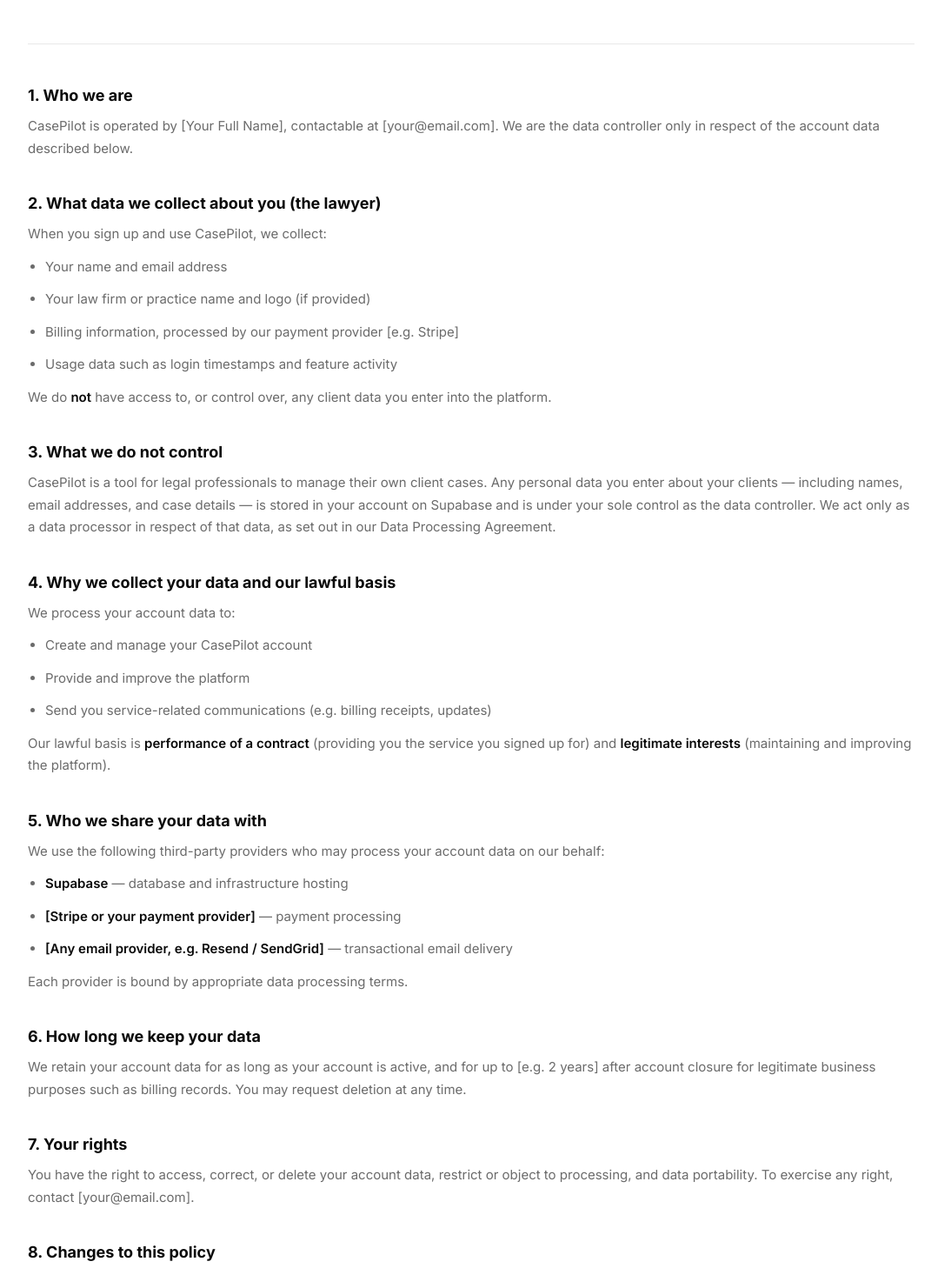
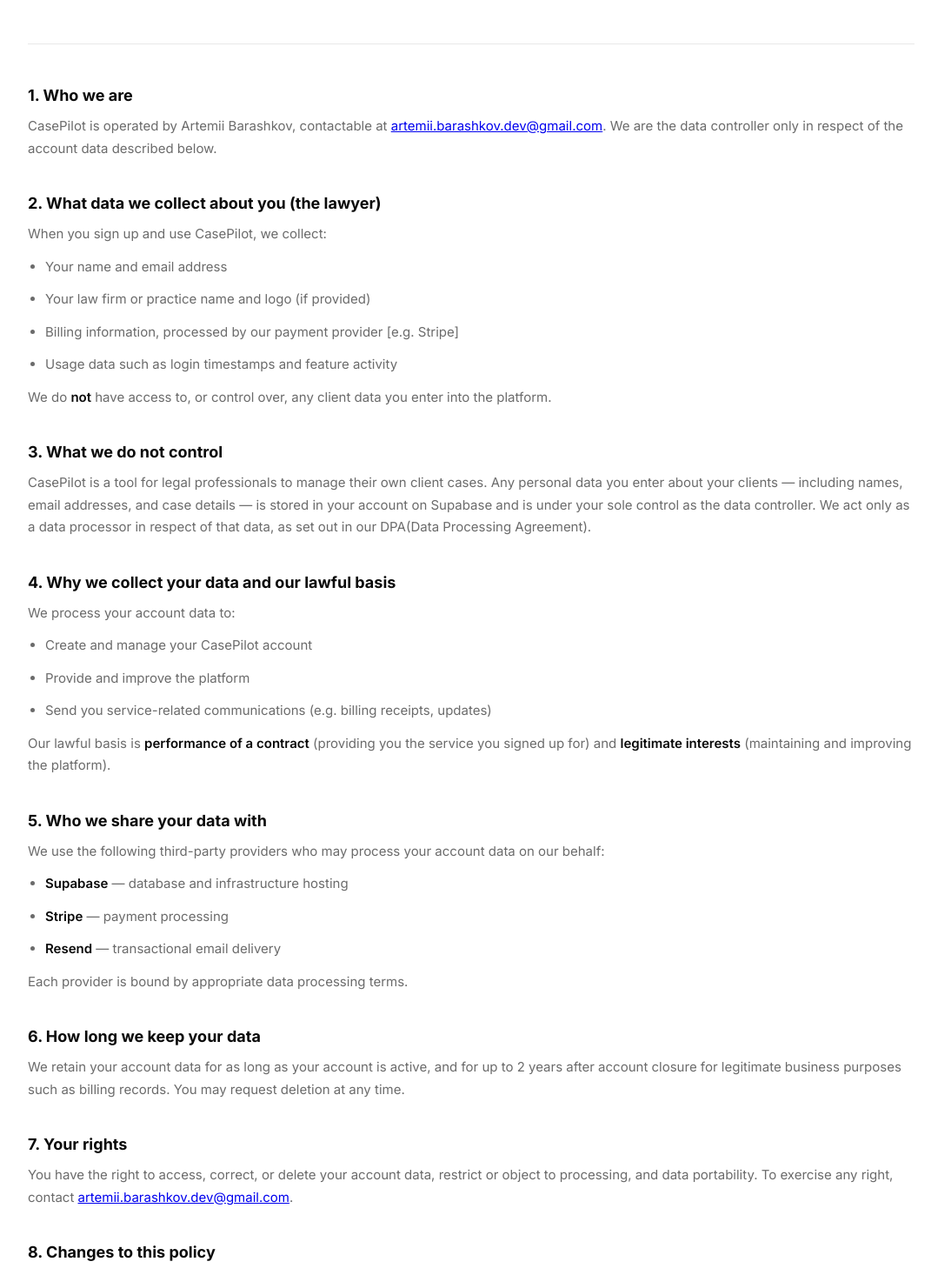
Before and after one commit to ArtemiiHH/case-pilot-website, a React (Vite) app: page /privacy in a window 1280 px wide. Shown: the part 324-1790 px from the top of the page at 87% size, without its empty margins (98-1177 px from the left). Built offline with nearby package versions, Linux system fonts and the light colour scheme.

Commit message:
Provide my data to Privacy Policy page

```diff
--- a/src/pages/Privacy.jsx
+++ b/src/pages/Privacy.jsx
@@ -12,7 +12,7 @@ export default function Privacy() {
 
         <p>
           This Privacy Policy explains how CasePilot ("we", "us", or "our"),
-          operated by [Your Full Name], collects and uses personal data about
+          operated by Artemii Barashkov, collects and uses personal data about
           the lawyers and legal professionals ("users") who sign up to use our
           platform. It does not cover client data entered by users into the
           platform — that data is controlled exclusively by the user.
@@ -22,9 +22,12 @@ export default function Privacy() {
 
         <h2>1. Who we are</h2>
         <p>
-          CasePilot is operated by [Your Full Name], contactable at
-          [your@email.com]. We are the data controller only in respect of the
-          account data described below.
+          CasePilot is operated by Artemii Barashkov, contactable at{" "}
+          <a href="mailto:artemii.barashkov.dev@gmail.com">
+            artemii.barashkov.dev@gmail.com
+          </a>
+          . We are the data controller only in respect of the account data
+          described below.
         </p>
 
         <h2>2. What data we collect about you (the lawyer)</h2>
@@ -49,7 +52,7 @@ export default function Privacy() {
           names, email addresses, and case details — is stored in your account
           on Supabase and is under your sole control as the data controller. We
           act only as a data processor in respect of that data, as set out in
-          our Data Processing Agreement.
+          our DPA(Data Processing Agreement).
         </p>
 
         <h2>4. Why we collect your data and our lawful basis</h2>
@@ -79,12 +82,10 @@ export default function Privacy() {
             <strong>Supabase</strong> — database and infrastructure hosting
           </li>
           <li>
-            <strong>[Stripe or your payment provider]</strong> — payment
-            processing
+            <strong>Stripe</strong> — payment processing
           </li>
           <li>
-            <strong>[Any email provider, e.g. Resend / SendGrid]</strong> —
-            transactional email delivery
+            <strong>Resend</strong> — transactional email delivery
           </li>
         </ul>
         <p>Each provider is bound by appropriate data processing terms.</p>
@@ -92,15 +93,20 @@ export default function Privacy() {
         <h2>6. How long we keep your data</h2>
         <p>
           We retain your account data for as long as your account is active, and
-          for up to [e.g. 2 years] after account closure for legitimate business
-          purposes such as billing records. You may request deletion at any time.
+          for up to 2 years after account closure for legitimate business
+          purposes such as billing records. You may request deletion at any
+          time.
         </p>
 
         <h2>7. Your rights</h2>
         <p>
           You have the right to access, correct, or delete your account data,
           restrict or object to processing, and data portability. To exercise
-          any right, contact [your@email.com].
+          any right, contact{" "}
+          <a href="mailto:artemii.barashkov.dev@gmail.com">
+            artemii.barashkov.dev@gmail.com
+          </a>
+          .
         </p>
 
         <h2>8. Changes to this policy</h2>
```
